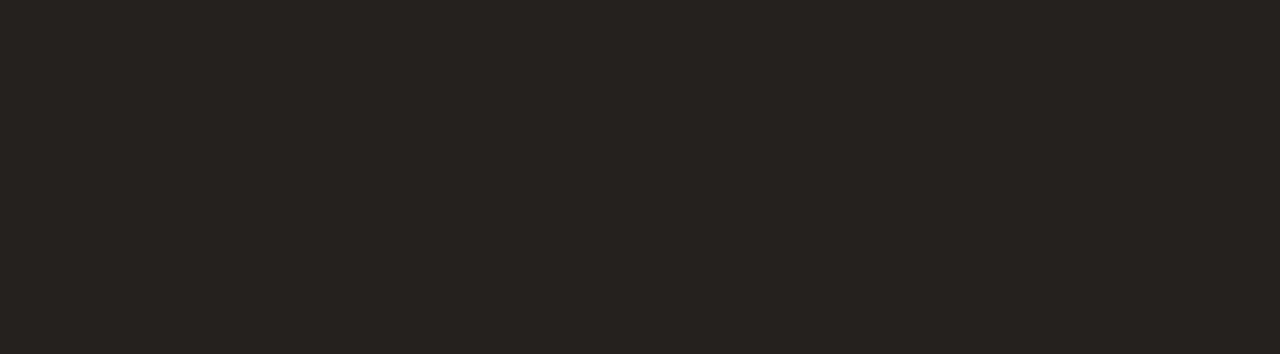
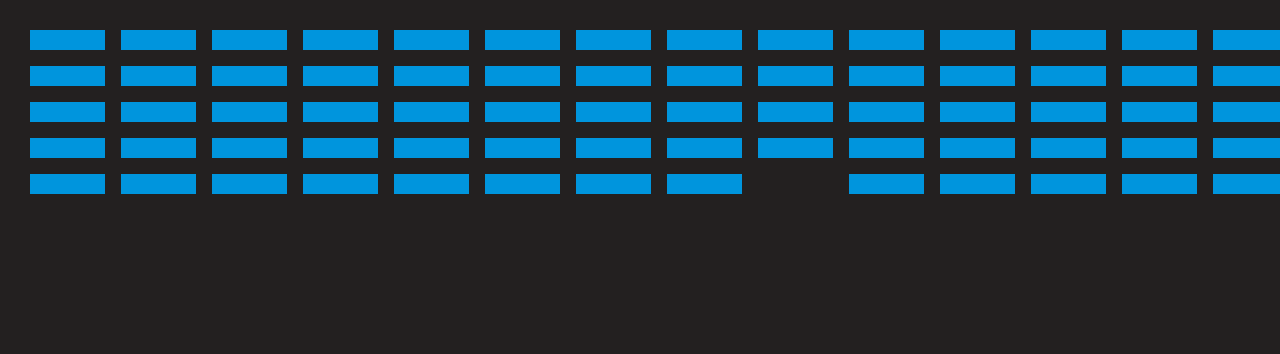
Before and after one commit to Kakoo28/breakout-game, a plain HTML site: page index.html in a window 1280 px wide. Shown: the top 354 px of the page. Drawn offline with Linux system fonts and the light colour scheme.

Commit message:
add bricks & bricks collisions

```diff
--- a/ball.js
+++ b/ball.js
@@ -4,7 +4,6 @@ class Ball {
         this.y = y;
         this.dx = 4;
         this.dy = -4;
-
         this.radius = 10;
     }
     update(interval) {
@@ -22,8 +21,6 @@ class Ball {
             }, 2000);
             clearInterval(interval)
         }
-
-
     }
     draw(ctx) {
         ctx.beginPath();
--- a/breakout.js
+++ b/breakout.js
@@ -2,15 +2,19 @@ const canvas = document.getElementById("canvas");
 const ctx = canvas.getContext("2d");
 let gameInterval;
 
-const paddle = new Paddle(10, 75);
-const ball = new Ball(Math.floor(Math.random() * canvas.width), canvas.height - 30, 2, -2);
+const PADDLE = new Paddle(10, 75);
+const BALL = new Ball(Math.floor(Math.random() * canvas.width), canvas.height - 30, 2, -2);
+const BRICK_FIELD = new BrickField(5, 15, 75, 20, 16, 30, 30);
+
 
 function draw() {
     ctx.clearRect(0, 0, canvas.width, canvas.clientHeight);
-    ball.draw(ctx);
-    paddle.draw(ctx);
-    ball.update(gameInterval);
-    paddle.update();
+    BRICK_FIELD.draw(ctx);
+    BALL.draw(ctx);
+    PADDLE.draw(ctx);
+    BALL.update(gameInterval);
+    PADDLE.update();
+    BRICK_FIELD.collisionDetection();
 }
 
 gameInterval = setInterval(draw, 10);
--- /dev/null
+++ b/brick-field.js
@@ -0,0 +1,61 @@
+class BrickField {
+    constructor(rowCount, columnCount, width = 75, height = 20, padding= 10, offsetTop = 30, offsetLeft = 30) {
+        this.rowCount = rowCount;
+        this.columnCount = columnCount;
+        this.width = width;
+        this.height = height;
+        this.padding = padding;
+        this.offsetTop = offsetTop;
+        this.offsetLeft = offsetLeft;
+
+        this.x = 0;
+        this.y = 0;
+
+        this.bricks = [];
+        this.#setBricks();
+    }
+    #setBricks() {
+        for (let c = 0; c < this.columnCount; c++) {
+            this.bricks[c] = [];
+            for (let r = 0; r < this.rowCount; r++) {
+                this.bricks[c][r] = { x: 0, y: 0, status: 1};
+            }
+        }
+    }
+
+    collisionDetection() {
+        {
+            for (let c = 0; c < this.columnCount; c++) {
+                for (let r = 0; r < this.rowCount; r++) {
+                    const b = this.bricks[c][r];
+                    if (BALL.x > b.x &&
+                        BALL.x < b.x + this.width &&
+                        BALL.y > b.y &&
+                        BALL.y < b.y + this.height
+                    ) {
+                        BALL.dy = -BALL.dy;
+                        b.status = 0;
+                    }
+                }
+            }
+        }
+    }
+
+    draw(ctx) {
+        for (let c = 0; c < this.columnCount; c++) {
+            for (let r = 0; r < this.rowCount; r++) {
+                if (this.bricks[c][r].status === 1) {
+                    this.x = c * (this.width + this.padding) + this.offsetLeft;
+                    this.y = r * (this.height + this.padding) + this.offsetTop;
+                    this.bricks[c][r].x = this.x;
+                    this.bricks[c][r].y = this.y;
+                    ctx.beginPath();
+                    ctx.rect(this.x, this.y, this.width, this.height);
+                    ctx.fillStyle = "#0095DD";
+                    ctx.fill();
+                    ctx.closePath();
+                }
+            }
+        }
+    }
+}
--- a/index.html
+++ b/index.html
@@ -14,6 +14,7 @@
         <span id="score-text">Score : <strong id="score">0</strong></span>
     </main>
 
+    <script src="brick-field.js"></script>
     <script src="controls.js"></script>
     <script src="paddle.js"></script>
     <script src="ball.js"></script>
```
